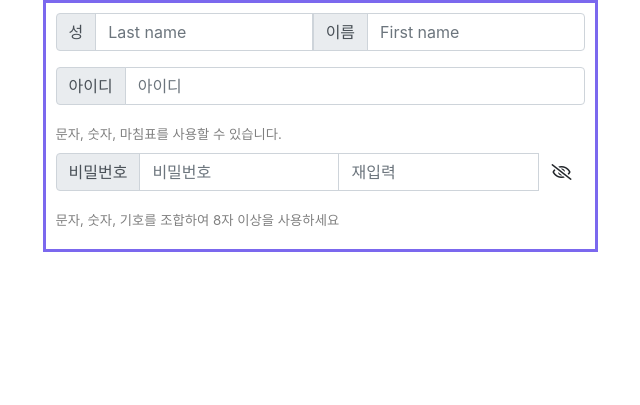
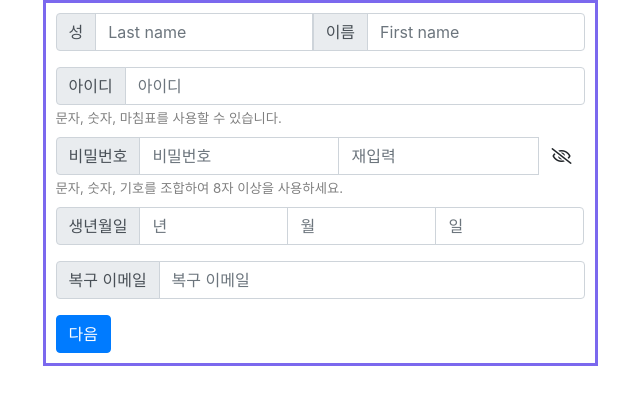
Before and after one commit to Gouwon/flask_app, a Flask app: page /join in a window 1280 px wide. Shown: the top 405 px of the page, without its empty margins (320-960 px from the left). Run offline with Flask 2, Linux system fonts and the light colour scheme; some libraries are stand-ins or nearby versions.

Commit message:
login template 0001

```diff
--- a/flask_server/templates/join.html
+++ b/flask_server/templates/join.html
@@ -13,6 +13,11 @@ label {
     font-size:smaller;
     color: gray;
 }
+
+.btn-primary {
+    right: 30px;
+}
+
 </style>
 {% endblock style %}
 
@@ -32,14 +37,14 @@ label {
         </div>
         <input type="text" class="form-control" placeholder="First name" aria-label="Username" aria-describedby="basic-addon1">
     </div>
-    <div class="input-group mb-3">
+    <div class="input-group">
         <div class="input-group-prepend">
             <span class="input-group-text" id="basic-addon1"> 아이디 </span>
         </div>
         <input type="text" class="form-control" placeholder="아이디" aria-label="Username" aria-describedby="basic-addon1" id="id">
     </div>
     <label for="id">문자, 숫자, 마침표를 사용할 수 있습니다.</label>
-    <div class="input-group mb-3 contianer">
+    <div class="input-group contianer">
         <div class="input-group-prepend">
             <span class="input-group-text" id="basic-addon1"> 비밀번호 </span>
         </div>
@@ -47,6 +52,23 @@ label {
         <input type="password" class="form-control col" placeholder="재입력" aria-label="Username" aria-describedby="basic-addon1">
         <button class="btn"><i class="far fa-eye-slash"></i></button>
     </div>
-    <label for="password">문자, 숫자, 기호를 조합하여 8자 이상을 사용하세요</label>
+    <label for="password">문자, 숫자, 기호를 조합하여 8자 이상을 사용하세요.</label>
+    <div class="input-group mb-3">
+        <div class="input-group-prepend">
+          <span class="input-group-text" id="basic-addon1">생년월일</span>
+        </div>
+        <input type="text" class="form-control" placeholder="년" aria-label="Username" aria-describedby="basic-addon1">
+        <input type="text" class="form-control" placeholder="월" aria-label="Username" aria-describedby="basic-addon1">
+        <input type="text" class="form-control" placeholder="일" aria-label="Username" aria-describedby="basic-addon1">
+      </div>
+    <div class="input-group mb-3">
+        <div class="input-group-prepend">
+            <span class="input-group-text" id="basic-addon1"> 복구 이메일 </span>
+        </div>
+        <input type="email" class="form-control" placeholder="복구 이메일" aria-label="Username" aria-describedby="basic-addon1" id="restore_email">
+    </div>
+    <div>
+        <button type="button" class="btn btn-primary">다음</button>
+    </div>
 </div>
 {% endblock main %}
```
